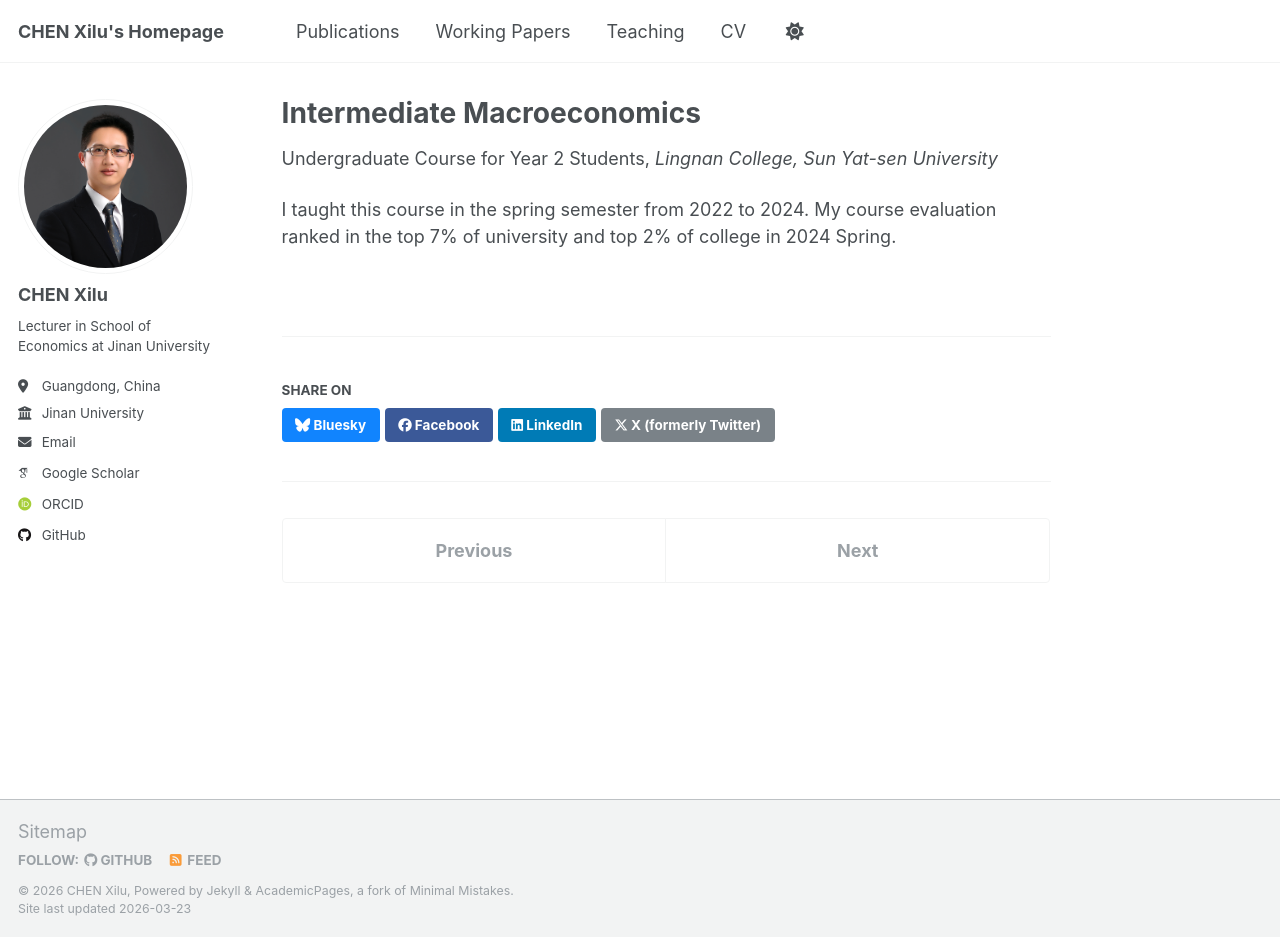
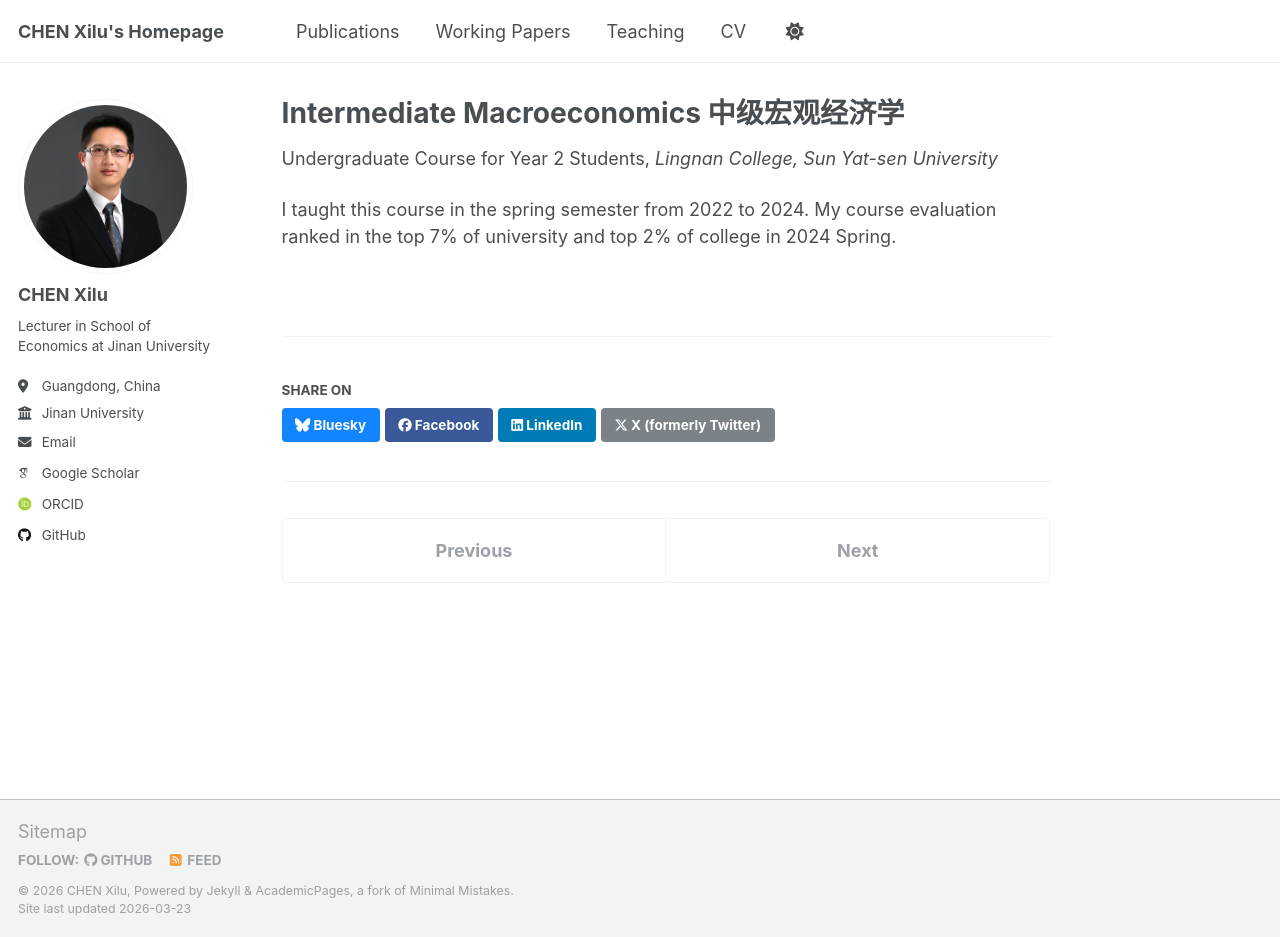
Before and after one commit to Xilu-CHEN/xilu-chen.github.io, a Jekyll site: the page built from _teaching/intermediate_macro.md, in a window 1280 px wide and 937 px high. Built offline with Jekyll 4.4.1, drawn with Linux system fonts in a browser that asks for light colours; some web fonts are replaced; a script that is not in the unit is left out.

Commit message:
Update title to include Chinese translation

```diff
--- a/_teaching/intermediate_macro.md
+++ b/_teaching/intermediate_macro.md
@@ -1,5 +1,5 @@
 ---
-title: "Intermediate Macroeconomics"
+title: "Intermediate Macroeconomics 中级宏观经济学"
 collection: teaching
 type: "Undergraduate Course for Year 2 Students"
 permalink: /teaching/intermediate_macroeconomics
```
